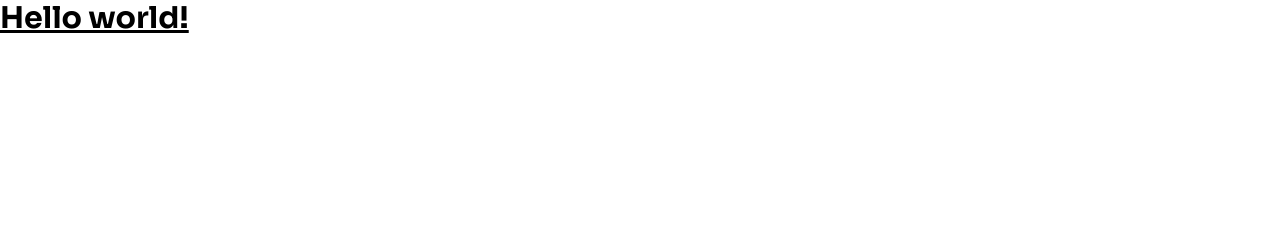
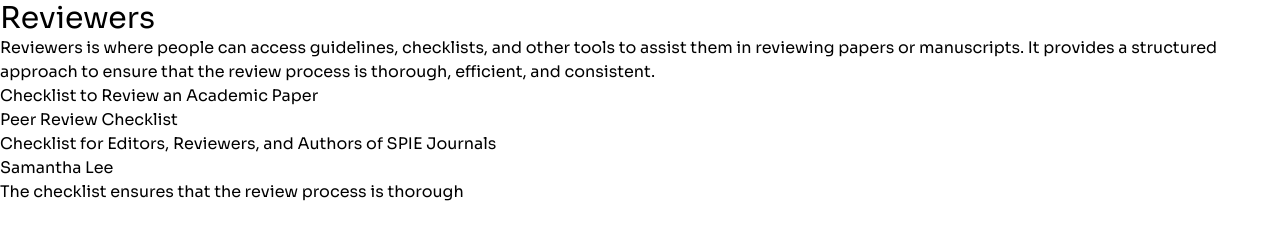
Before and after one commit to albla038/devChallenges-Testimonial-Page, a website: page index.html in a window 1280 px wide. Drawn offline with Linux system fonts and the light colour scheme.

Commit message:
Basic structure

```diff
--- a/index.html
+++ b/index.html
@@ -9,6 +9,53 @@
     </style>
   </head>
   <body class="">
-    <h1 class="text-3xl font-bold underline">Hello world!</h1>
+    <!-- Resonsive outer div -->
+    <div class="flex flex-col lg:flex-row">
+      <div>
+        <!-- svg -->
+        <!-- Main text -->
+        <div>
+          <h1 class="text-3xl">Reviewers</h1>
+          <p>
+            Reviewers is where people can access guidelines, checklists, and
+            other tools to assist them in reviewing papers or manuscripts. It
+            provides a structured approach to ensure that the review process is
+            thorough, efficient, and consistent.
+          </p>
+        </div>
+        <!-- Checklist -->
+        <ul>
+          <li class="flex items-center">
+            <!-- svg -->
+            <span>Checklist to Review an Academic Paper</span>
+          </li>
+          <li class="flex items-center">
+            <!-- svg -->
+            <span>Peer Review Checklist</span>
+          </li>
+          <li class="flex items-center">
+            <!-- svg -->
+            <span
+              >Checklist for Editors, Reviewers, and Authors of SPIE
+              Journals</span
+            >
+          </li>
+        </ul>
+        <!-- Cards inside of relative box with absolute children -->
+        <div>
+          <div>
+            <div class="flex">
+              <!-- Google logo -->
+              <!-- Rating svg -->
+            </div>
+            <div>
+              <h3>Samantha Lee</h3>
+              <p>The checklist ensures that the review process is thorough</p>
+            </div>
+          </div>
+          <!-- second card -->
+        </div>
+      </div>
+    </div>
   </body>
 </html>
```
Also changed, not shown: output.css.
